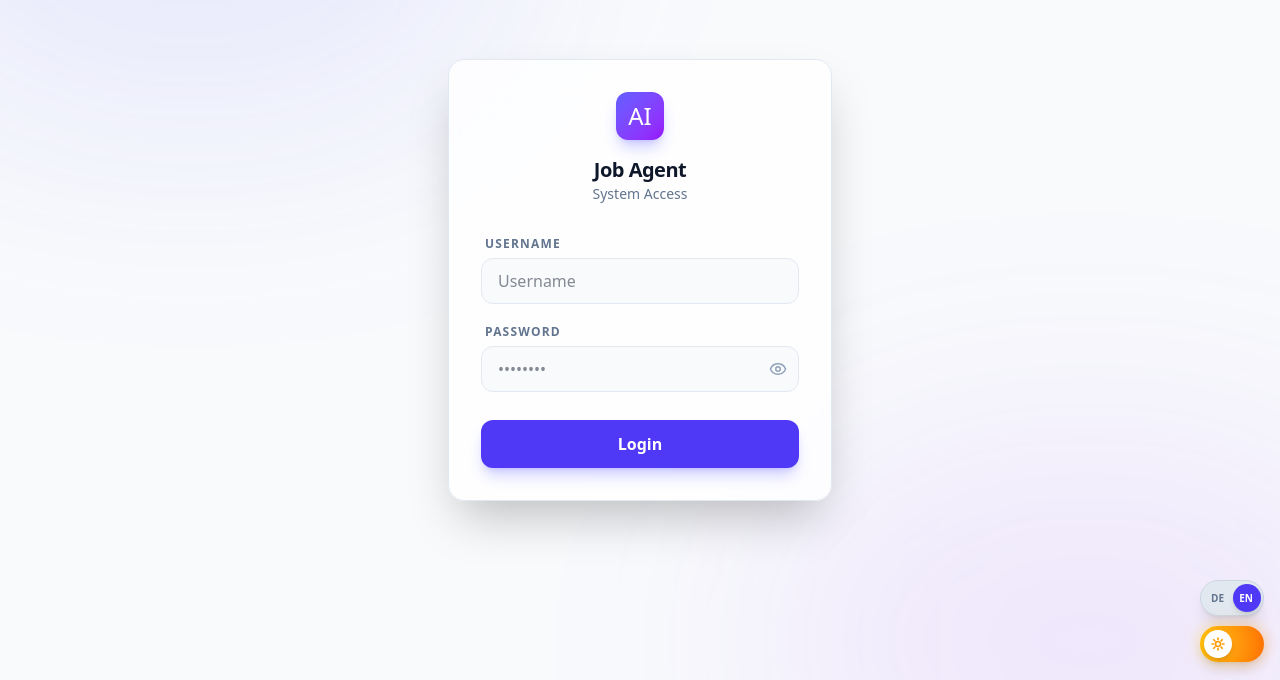
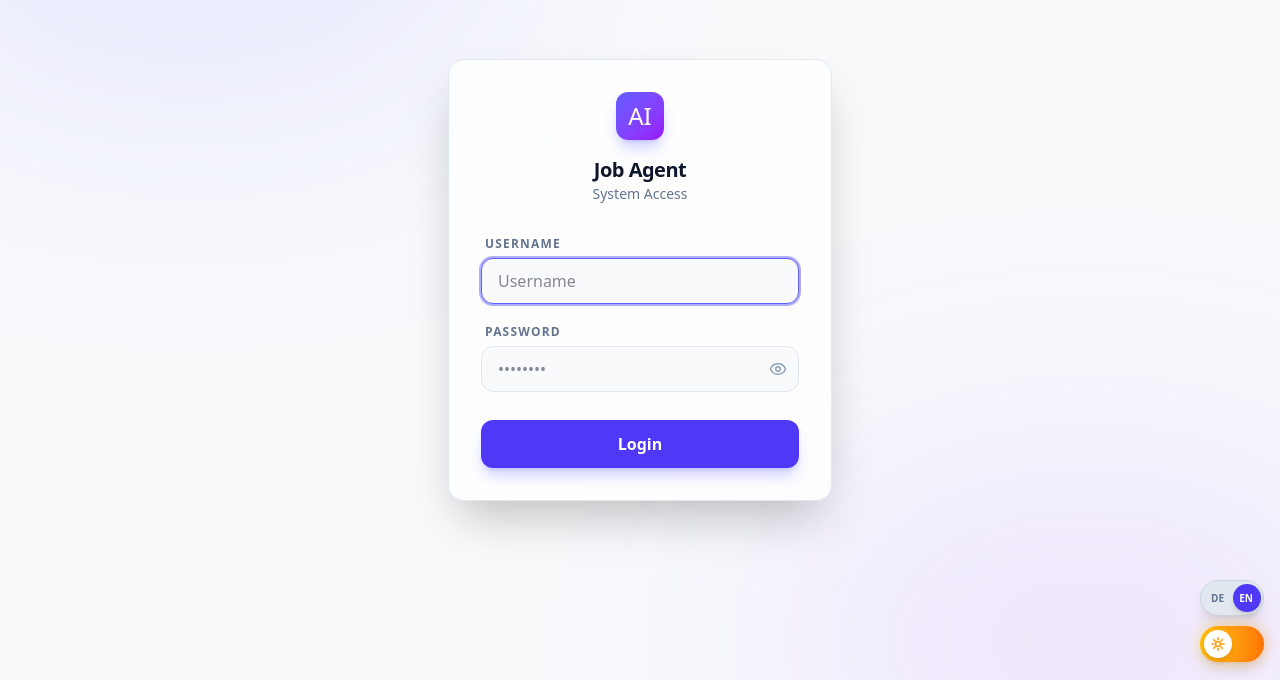
Before and after one commit to code-by-fh/ai-job-analyzer, a Next.js app in the folder frontend/: page /login in a window 1280 px wide. Shown: the part 120-800 px from the top of the page. Built offline with nearby package versions, Linux system fonts and the light colour scheme.

Commit message:
add some fixes

```diff
--- a/frontend/app/layout.tsx
+++ b/frontend/app/layout.tsx
@@ -2,6 +2,7 @@ import type { Metadata } from "next";
 import { Geist, Geist_Mono } from "next/font/google";
 import "./globals.css";
 
+import { Suspense } from "react";
 import { AuthProvider } from "./components/AuthProvider";
 import { LanguageProvider } from "./components/LanguageProvider";
 import DashboardShell from "./components/DashboardShell";
@@ -33,9 +34,11 @@ export default function RootLayout({
       >
         <LanguageProvider>
           <AuthProvider>
-            <DashboardShell>
-              {children}
-            </DashboardShell>
+            <Suspense>
+              <DashboardShell>
+                {children}
+              </DashboardShell>
+            </Suspense>
           </AuthProvider>
         </LanguageProvider>
       </body>
--- a/frontend/app/login/page.tsx
+++ b/frontend/app/login/page.tsx
@@ -85,6 +85,7 @@ export default function LoginPage() {
                             "
                             placeholder={t('username')}
                             required
+                            autoFocus
                         />
                     </div>
                     <div>
```
Also changed, not shown: frontend/tailwind.config.ts (+2 -9 lines), 1 other file (tests, documents, lock files or other folders).
